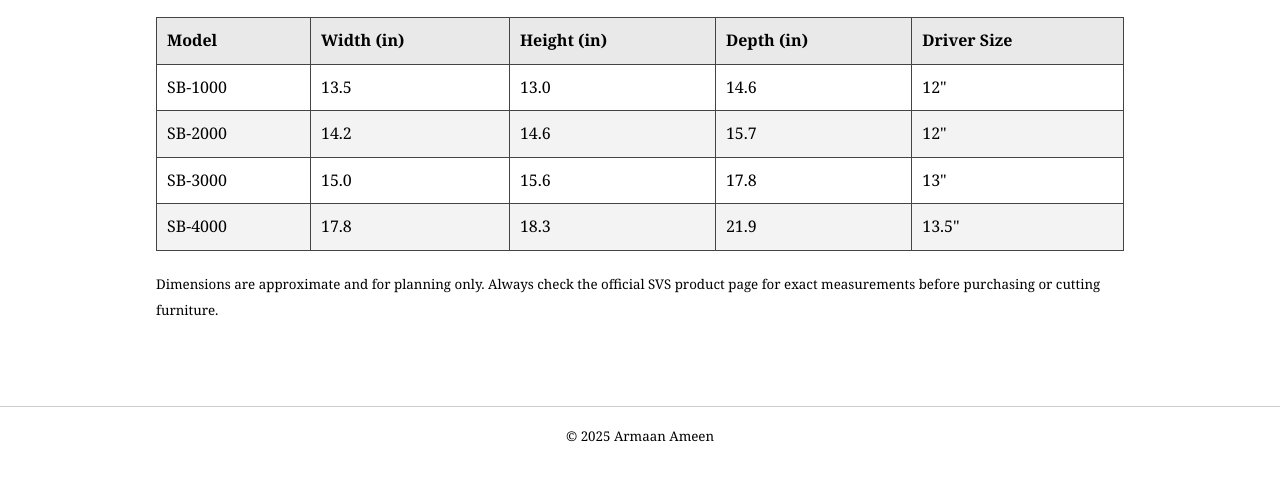
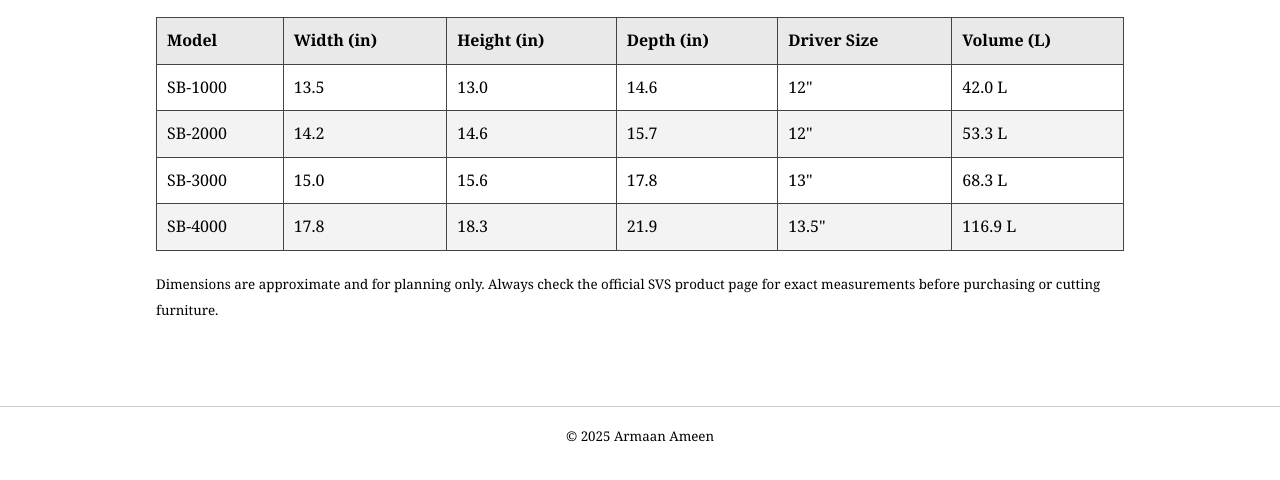
Before and after one commit to ArmaanAmeen/SVS-Subwoofer-Space-Calculator, a plain HTML site: page models.html in a window 1280 px wide. Shown: the part 200-680 px from the top of the page. Drawn offline with Linux system fonts and the light colour scheme.

Commit message:
Add volume in liters to model comparison

```diff
--- a/js/main.js
+++ b/js/main.js
@@ -36,7 +36,21 @@ document.addEventListener("DOMContentLoaded", function () {
       return valueIn;
     }
   }
+  function setVolumeLiters(cellId, w, h, d) {
+    var volumeCubicIn = w * h * d;
+    var liters = volumeCubicIn * 0.0163871;
 
+    var cell = document.getElementById(cellId);
+    if (cell) {
+      cell.textContent = liters.toFixed(1) + " L";
+    }
+  }
+
+  // Fill the volume column if we are on models.html
+  setVolumeLiters("sb1000-vol", 13.5, 13.0, 14.6);
+  setVolumeLiters("sb2000-vol", 14.2, 14.6, 15.7);
+  setVolumeLiters("sb3000-vol", 15.0, 15.6, 17.8);
+  setVolumeLiters("sb4000-vol", 17.8, 18.3, 21.9);
   var calcBtn = document.getElementById("calcBtn");
   var resultDiv = document.getElementById("result");
 
--- a/models.html
+++ b/models.html
@@ -34,6 +34,7 @@
           <th>Height (in)</th>
           <th>Depth (in)</th>
           <th>Driver Size</th>
+          <th>Volume (L)</th>
         </tr>
       </thead>
       <tbody>
@@ -42,28 +43,32 @@
           <td>13.5</td>
           <td>13.0</td>
           <td>14.6</td>
-          <td>12&quot;</td>
+          <td>12"</td>
+          <td id="sb1000-vol"></td>
         </tr>
         <tr>
           <td>SB-2000</td>
           <td>14.2</td>
           <td>14.6</td>
           <td>15.7</td>
-          <td>12&quot;</td>
+          <td>12"</td>
+          <td id="sb2000-vol"></td>
         </tr>
         <tr>
           <td>SB-3000</td>
           <td>15.0</td>
           <td>15.6</td>
           <td>17.8</td>
-          <td>13&quot;</td>
+          <td>13"</td>
+          <td id="sb3000-vol"></td>
         </tr>
         <tr>
           <td>SB-4000</td>
           <td>17.8</td>
           <td>18.3</td>
           <td>21.9</td>
-          <td>13.5&quot;</td>
+          <td>13.5"</td>
+          <td id="sb4000-vol"></td>
         </tr>
       </tbody>
     </table>
```
